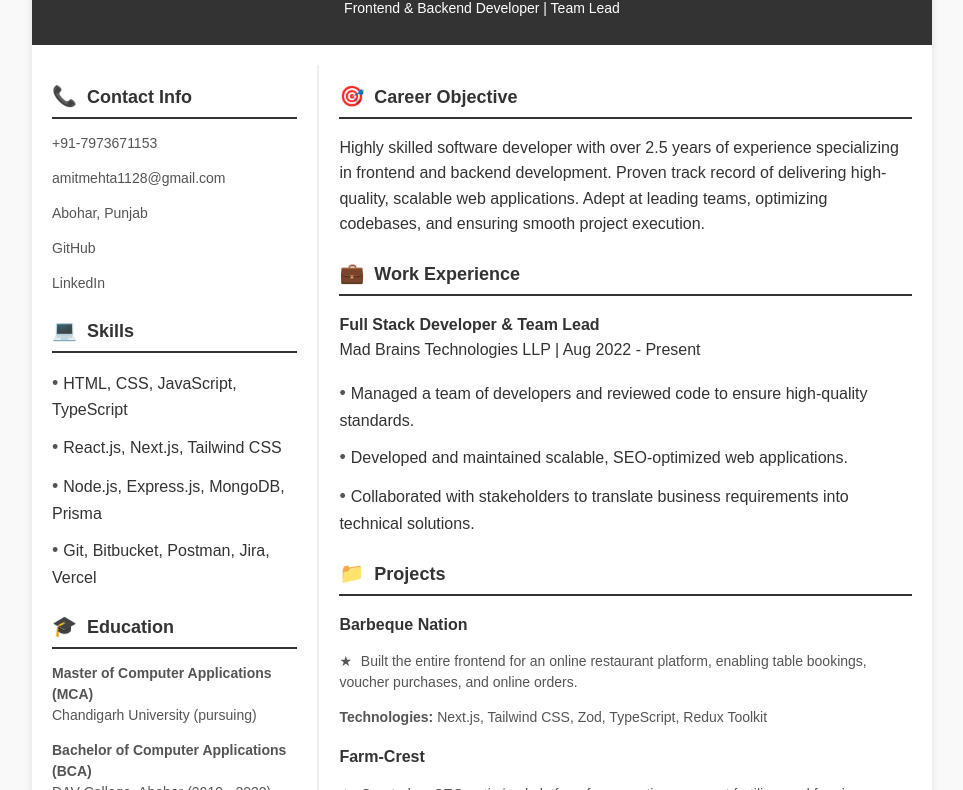
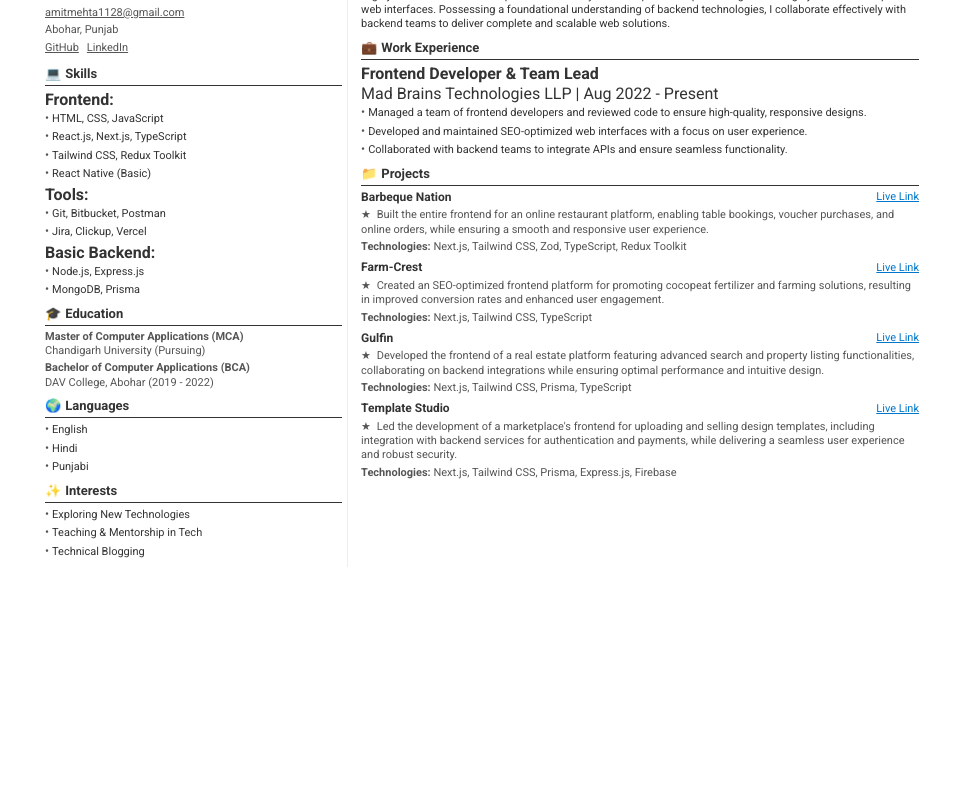
Before and after one commit to amit-mehta28/amit-mehta-resume, a plain HTML site: page index.html in a window 1280 px wide. Shown: the part 109-899 px from the top of the page, without its empty margins (158-1121 px from the left). After the commit the page ends 800 px from the top, so only its background shows below. Drawn offline with Linux system fonts and the light colour scheme.

Commit message:
kjfdaskjd

```diff
--- a/index.html
+++ b/index.html
@@ -1,198 +1,247 @@
 <!DOCTYPE html>
 <html lang="en">
-
 <head>
-    <meta charset="UTF-8">
-    <meta name="viewport" content="width=device-width, initial-scale=1.0">
-    <title>Amit Mehta - Resume</title>
+    <meta charset="UTF-8" />
+    <meta name="viewport" content="width=device-width, initial-scale=1.0" />
+    <title>Amit Mehta - Frontend Developer & Team Lead</title>
+    <link rel="preconnect" href="https://fonts.googleapis.com" />
+    <link rel="preconnect" href="https://fonts.gstatic.com" crossorigin />
+    <link href="https://fonts.googleapis.com/css2?family=Roboto:wght@400;500;700&display=swap" rel="stylesheet" />
     <style>
-        body {
-            font-family: 'Arial', sans-serif;
+        * {
             margin: 0;
             padding: 0;
-            background-color: #f9f9f9;
+            box-sizing: border-box;
+        }
+
+        body {
+            font-family: 'Roboto', sans-serif;
+            background-color: #fff;
             color: #333;
-            line-height: 1.6;
+            line-height: 1.3;
         }
 
         .container {
             max-width: 900px;
-            margin: 30px auto;
+            margin: 0 auto;
             background: #fff;
-            border-radius: 8px;
-            overflow: hidden;
-            box-shadow: 0 4px 8px rgba(0, 0, 0, 0.1);
+            padding: 5px;
         }
 
         .header {
             background: #333;
             color: #fff;
             text-align: center;
-            padding: 20px;
+            padding: 8px;
         }
 
         .header h1 {
-            font-size: 32px;
-            margin: 0;
-            font-weight: bold;
+            font-size: 22px;
+            font-weight: 700;
+            margin-bottom: 2px;
         }
 
         .header p {
-            margin: 5px 0;
-            font-size: 14px;
+            font-size: 11px;
         }
 
         .main {
             display: flex;
-            padding: 20px;
+            padding: 8px;
+            gap: 8px;
         }
 
         .left-column {
-            width: 30%;
-            padding-right: 20px;
-            border-right: 2px solid #eee;
+            width: 35%;
+            padding-right: 5px;
+            border-right: 1px solid #eee;
         }
 
         .right-column {
-            width: 70%;
-            padding-left: 20px;
+            width: 65%;
+            padding-left: 5px;
         }
 
         .section {
-            margin-bottom: 20px;
+            margin-bottom: 8px;
         }
 
         .section h2 {
-            font-size: 18px;
-            margin-bottom: 10px;
+            font-size: 13px;
+            font-weight: 700;
             color: #333;
-            border-bottom: 2px solid #333;
-            padding-bottom: 5px;
+            border-bottom: 1px solid #333;
+            padding-bottom: 2px;
+            margin-bottom: 4px;
         }
 
         .section h2::before {
-            margin-right: 10px;
-            font-size: 20px;
+            margin-right: 4px;
+            font-size: 13px;
             color: #555;
         }
 
-        .contact-info h2::before {
-            content: "📞";
-        }
-
-        .skills h2::before {
-            content: "💻";
-        }
-
-        .education h2::before {
-            content: "🎓";
-        }
-
-        .languages h2::before {
-            content: "🌍";
-        }
-
-        .interests h2::before {
-            content: "✨";
-        }
-
-        .career h2::before {
-            content: "🎯";
-        }
-
-        .experience h2::before {
-            content: "💼";
-        }
-
-        .projects h2::before {
-            content: "📁";
-        }
+        .contact-info h2::before { content: "📞"; }
+        .skills h2::before { content: "💻"; }
+        .education h2::before { content: "🎓"; }
+        .languages h2::before { content: "🌍"; }
+        .interests h2::before { content: "✨"; }
+        .career h2::before { content: "🎯"; }
+        .experience h2::before { content: "💼"; }
+        .projects h2::before { content: "📁"; }
 
         .list {
             list-style: none;
-            padding: 0;
+            padding-left: 0;
         }
 
         .list li {
-            margin-bottom: 10px;
+            margin-bottom: 3px;
+            font-size: 11px;
         }
 
         .list li::before {
             content: "• ";
             color: #555;
-            font-size: 18px;
+            font-size: 12px;
         }
 
         .project {
-            margin-bottom: 15px;
+            margin-bottom: 6px;
+        }
+
+        .project-header {
+            display: flex;
+            justify-content: space-between;
+            align-items: center;
+            margin-bottom: 3px;
         }
 
         .project-title {
-            font-weight: bold;
-            margin-bottom: 5px;
+            font-weight: 700;
+            font-size: 12px;
+        }
+
+        .live-link {
+            font-size: 11px;
+            color: #0077cc;
+            text-decoration: underline;
         }
 
         .highlight {
+            font-size: 11px;
             color: #555;
-            font-size: 14px;
-            line-height: 1.5;
+            margin-bottom: 3px;
         }
 
         .contact-info a {
             color: #555;
-            text-decoration: none;
-            display: block;
-            margin: 5px 0;
+            text-decoration: underline;
+            font-size: 11px;
+        }
+
+        .social-links {
+            display: flex;
+            gap: 8px;
+            margin-top: 2px;
         }
 
         .icon::before {
             content: "★ ";
             color: #555;
-            margin-right: 5px;
+            margin-right: 3px;
+        }
+
+        .career p {
+            font-size: 11px; /* Career Objective ka font size baki sab ke barabar kiya */
+        }
+
+        @media print {
+            body {
+                margin: 0;
+                padding: 0;
+                background-color: #fff;
+            }
+            .container {
+                max-width: 100%;
+                margin: 0;
+                padding: 5px;
+                box-shadow: none;
+            }
+            .main {
+                display: flex;
+                padding: 8px;
+                gap: 8px;
+                page-break-inside: avoid;
+            }
+            .left-column {
+                width: 35%;
+                border-right: 1px solid #eee;
+            }
+            .right-column {
+                width: 65%;
+            }
+            .section {
+                page-break-inside: avoid;
+            }
+            .header {
+                background: #333 !important;
+                -webkit-print-color-adjust: exact;
+                color-adjust: exact;
+            }
+            .career p {
+                font-size: 11px; /* Print mein bhi same font size */
+            }
+            @page {
+                size: A4;
+                margin: 0mm;
+            }
         }
     </style>
 </head>
-
 <body>
     <div class="container">
         <div class="header">
             <h1>Amit Mehta</h1>
-            <p>Frontend & Backend Developer | Team Lead</p>
+            <p>Frontend Developer | Team Lead</p>
         </div>
-
         <div class="main">
-            <!-- Left Column -->
             <div class="left-column">
                 <div class="section contact-info">
                     <h2>Contact Info</h2>
                     <p class="highlight">+91-7973671153</p>
-                    <p class="highlight"> <a href="mailto:amitmehta1128@gmail.com">amitmehta1128@gmail.com</a></p>
+                    <p class="highlight"><a href="mailto:amitmehta1128@gmail.com">amitmehta1128@gmail.com</a></p>
                     <p class="highlight">Abohar, Punjab</p>
-                    <p class="highlight"><a href="https://github.com/amit-mehta28" target="_blank">GitHub</a></p>
-                    <p class="highlight"><a href="https://www.linkedin.com/in/amitmehta028" target="_blank">LinkedIn</a>
-                    </p>
+                    <div class="social-links">
+                        <p class="highlight"><a href="https://github.com/amit-mehta28" target="_blank">GitHub</a></p>
+                        <p class="highlight"><a href="https://www.linkedin.com/in/amitmehta028" target="_blank">LinkedIn</a></p>
+                    </div>
                 </div>
-
                 <div class="section skills">
                     <h2>Skills</h2>
+                    <p><strong>Frontend:</strong></p>
                     <ul class="list">
-                        <li>HTML, CSS, JavaScript, TypeScript</li>
-                        <li>React.js, Next.js, Tailwind CSS</li>
-                        <li>Node.js, Express.js, MongoDB, Prisma</li>
-                        <li>Git, Bitbucket, Postman, Jira, Vercel</li>
+                        <li>HTML, CSS, JavaScript</li>
+                        <li>React.js, Next.js, TypeScript</li>
+                        <li>Tailwind CSS, Redux Toolkit</li>
+                        <li>React Native (Basic)</li>
+                    </ul>
+                    <p><strong>Tools:</strong></p>
+                    <ul class="list">
+                        <li>Git, Bitbucket, Postman</li>
+                        <li>Jira, Clickup, Vercel</li>
+                    </ul>
+                    <p><strong>Basic Backend:</strong></p>
+                    <ul class="list">
+                        <li>Node.js, Express.js</li>
+                        <li>MongoDB, Prisma</li>
                     </ul>
                 </div>
-
                 <div class="section education">
                     <h2>Education</h2>
-                    <p class="highlight"><strong>Master of Computer Applications (MCA)</strong><br>Chandigarh University
-                        (pursuing)
-                    </p>
-                    <p class="highlight"><strong>Bachelor of Computer Applications (BCA)</strong><br>DAV College, Abohar
-                        (2019 - 2022)
-                    </p>
+                    <p class="highlight"><strong>Master of Computer Applications (MCA)</strong><br>Chandigarh University (Pursuing)</p>
+                    <p class="highlight"><strong>Bachelor of Computer Applications (BCA)</strong><br>DAV College, Abohar (2019 - 2022)</p>
                 </div>
-
                 <div class="section languages">
                     <h2>Languages</h2>
                     <ul class="list">
@@ -201,71 +250,66 @@
                         <li>Punjabi</li>
                     </ul>
                 </div>
-
                 <div class="section interests">
                     <h2>Interests</h2>
                     <ul class="list">
-                        <li>Web Development</li>
                         <li>Exploring New Technologies</li>
-                        <li>Open-Source Contributions</li>
+                        <li>Teaching & Mentorship in Tech</li>
+                        <li>Technical Blogging</li>
                     </ul>
                 </div>
             </div>
-
-            <!-- Right Column -->
             <div class="right-column">
                 <div class="section career">
                     <h2>Career Objective</h2>
-                    <p>Highly skilled software developer with over 2.5 years of experience specializing in frontend and
-                        backend development. Proven track record of delivering high-quality, scalable web applications.
-                        Adept at leading teams, optimizing codebases, and ensuring smooth project execution.</p>
+                    <p>Highly skilled frontend developer with over 2.5 years of experience specializing in creating dynamic and responsive web interfaces. Possessing a foundational understanding of backend technologies, I collaborate effectively with backend teams to deliver complete and scalable web solutions.</p>
                 </div>
-
                 <div class="section experience">
                     <h2>Work Experience</h2>
-                    <p><strong>Full Stack Developer & Team Lead</strong><br>Mad Brains Technologies LLP | Aug 2022 -
-                        Present</p>
+                    <p><strong>Frontend Developer & Team Lead</strong><br>Mad Brains Technologies LLP | Aug 2022 - Present</p>
                     <ul class="list">
-                        <li>Managed a team of developers and reviewed code to ensure high-quality standards.</li>
-                        <li>Developed and maintained scalable, SEO-optimized web applications.</li>
-                        <li>Collaborated with stakeholders to translate business requirements into technical solutions.
-                        </li>
+                        <li>Managed a team of frontend developers and reviewed code to ensure high-quality, responsive designs.</li>
+                        <li>Developed and maintained SEO-optimized web interfaces with a focus on user experience.</li>
+                        <li>Collaborated with backend teams to integrate APIs and ensure seamless functionality.</li>
                     </ul>
                 </div>
-
                 <div class="section projects">
                     <h2>Projects</h2>
                     <div class="project">
-                        <p class="project-title">Barbeque Nation</p>
-                        <p class="highlight icon">Built the entire frontend for an online restaurant platform, enabling
-                            table bookings, voucher purchases, and online orders.</p>
-                        <p class="highlight"><strong>Technologies:</strong> Next.js, Tailwind CSS, Zod, TypeScript,
-                            Redux Toolkit</p>
+                        <div class="project-header">
+                            <span class="project-title">Barbeque Nation</span>
+                            <a href="https://www.barbequenation.com/" class="live-link" target="_blank">Live Link</a>
+                        </div>
+                        <p class="highlight icon">Built the entire frontend for an online restaurant platform, enabling table bookings, voucher purchases, and online orders, while ensuring a smooth and responsive user experience.</p>
+                        <p class="highlight"><strong>Technologies:</strong> Next.js, Tailwind CSS, Zod, TypeScript, Redux Toolkit</p>
                     </div>
                     <div class="project">
-                        <p class="project-title">Farm-Crest</p>
-                        <p class="highlight icon">Created an SEO-optimized platform for promoting cocopeat fertilizer
-                            and farming solutions.</p>
+                        <div class="project-header">
+                            <span class="project-title">Farm-Crest</span>
+                            <a href="https://www.farm-crest.com/" class="live-link" target="_blank">Live Link</a>
+                        </div>
+                        <p class="highlight icon">Created an SEO-optimized frontend platform for promoting cocopeat fertilizer and farming solutions, resulting in improved conversion rates and enhanced user engagement.</p>
                         <p class="highlight"><strong>Technologies:</strong> Next.js, Tailwind CSS, TypeScript</p>
                     </div>
                     <div class="project">
-                        <p class="project-title">Gulfin</p>
-                        <p class="highlight icon">Designed and developed a full-stack real estate platform with advanced
-                            search and property listing functionalities.</p>
-                        <p class="highlight"><strong>Technologies:</strong> Next.js, Tailwind CSS, Prisma, TypeScript
-                        </p>
+                        <div class="project-header">
+                            <span class="project-title">Gulfin</span>
+                            <a href="https://gulfin.in/" class="live-link" target="_blank">Live Link</a>
+                        </div>
+                        <p class="highlight icon">Developed the frontend of a real estate platform featuring advanced search and property listing functionalities, collaborating on backend integrations while ensuring optimal performance and intuitive design.</p>
+                        <p class="highlight"><strong>Technologies:</strong> Next.js, Tailwind CSS, Prisma, TypeScript</p>
                     </div>
                     <div class="project">
-                        <p class="project-title">Template Studio</p>
-                        <p class="highlight icon">Led the development of a marketplace for uploading and selling design
-                            templates, including user authentication and payment systems.</p>
-                        <p class="highlight"><strong>Technologies:</strong> Next.js, Tailwind CSS, Prisma, Express.js,
-                            Firebase</p>
+                        <div class="project-header">
+                            <span class="project-title">Template Studio</span>
+                            <a href="https://templatestudio.ai/" class="live-link" target="_blank">Live Link</a>
+                        </div>
+                        <p class="highlight icon">Led the development of a marketplace's frontend for uploading and selling design templates, including integration with backend services for authentication and payments, while delivering a seamless user experience and robust security.</p>
+                        <p class="highlight"><strong>Technologies:</strong> Next.js, Tailwind CSS, Prisma, Express.js, Firebase</p>
                     </div>
                 </div>
             </div>
         </div>
     </div>
 </body>
-
 </html>
```
Also changed, not shown: 1 other file.
